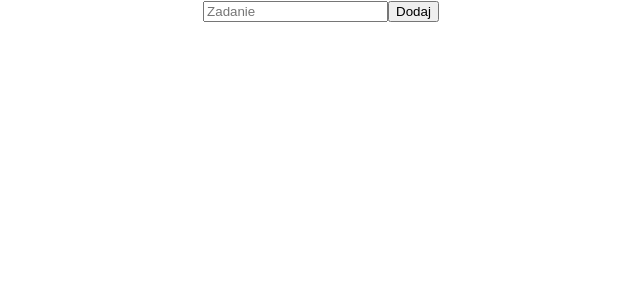
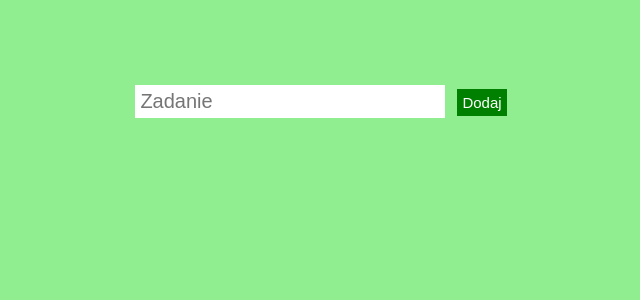
Before and after one commit to luqieee/simple-todo-app, a React (Create React App) app: page / in a window 1280 px wide. Shown: the top 300 px of the page, without its empty margins (319-959 px from the left). Built offline with nearby package versions, Linux system fonts and the light colour scheme.

Commit message:
styled TodoList

```diff
--- a/src/index.css
+++ b/src/index.css
@@ -1,14 +1,27 @@
 body {
-  margin: 0;
-  padding: 0;
-  font-family: -apple-system, BlinkMacSystemFont, "Segoe UI", "Roboto", "Oxygen",
-    "Ubuntu", "Cantarell", "Fira Sans", "Droid Sans", "Helvetica Neue",
-    sans-serif;
-  -webkit-font-smoothing: antialiased;
-  -moz-osx-font-smoothing: grayscale;
+    padding: 70px;
+    background-color: lightgreen;
+    font-family: sans-serif;
 }
 
-code {
-  font-family: source-code-pro, Menlo, Monaco, Consolas, "Courier New",
-    monospace;
+.todoList .todoListHeader input {
+    padding: 5px;
+    font-size: 20px;
+    border: 1px solid lightgreen;
+    width: 300px;
 }
+
+.todoList .todoListHeader button {
+    padding: 5px;
+    font-size: 15px;
+    margin: 10px 0 10px 10px;
+    background-color: green;
+    color: white;
+    border: 1px solid lightgreen;
+}
+
+.todoList .todoListHeader button:hover {
+    background-color: darkgreen;
+    border: 1px solid darkgreen;
+    cursor: copy;
+}
```
